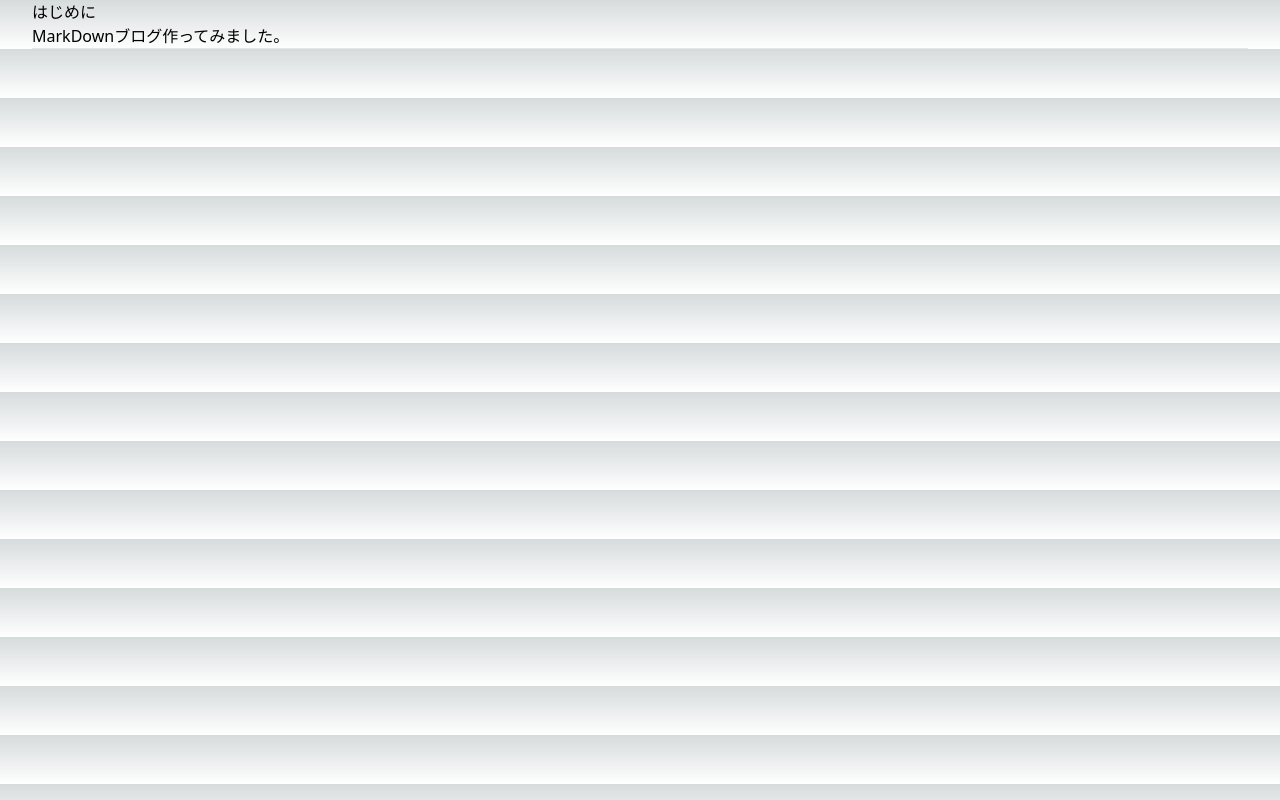
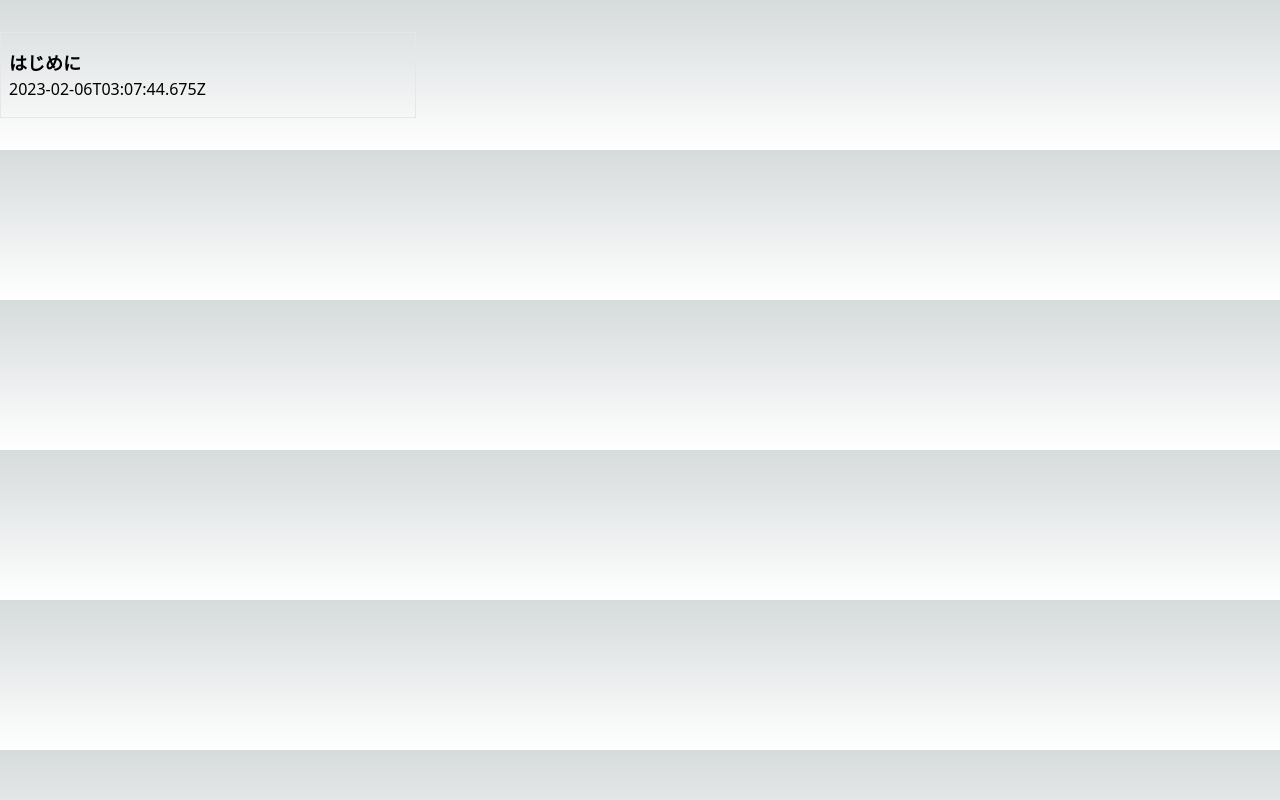
Before and after one commit to takeaki-m/blog-ts-nextjs, a Next.js app: page / in a window 1280 px wide. Built offline with nearby package versions, Linux system fonts and the light colour scheme.

Commit message:
feat(postcard): introduce PostCard to improve look and feel of Top

```diff
--- /dev/null
+++ b/components/PostCard.tsx
@@ -0,0 +1,15 @@
+import Link from 'next/link';
+
+// TODO imageが不要だから消す
+const PostCard = ({ post }) => {
+  return (
+    <Link href={`post/${post.slug}`}>
+      <div className="px-2 py-4 border rouded-lg">
+        <h1 className="font-bold text-lg">{post.frontMatter.title}</h1>
+        <span>{post.frontMatter.date}</span>
+      </div>
+    </Link>
+  );
+}
+
+export default PostCard;
--- a/pages/index.tsx
+++ b/pages/index.tsx
@@ -3,34 +3,13 @@ import { Inter } from 'next/font/google'
 import fs from 'fs'
 import path from 'path'
 import matter from 'gray-matter'
-import styles from '../styles/Home.module.css'
-import Link from 'next/link'
+import PostCard from '../components/PostCard'
+
 
 
 
 const inter = Inter({ subsets: ['latin'] })
 
-const Home = (props: {
-  posts: [
-    {
-      slug: string
-      frontMatter: { [key: string]: string}
-    }
-  ]
-}) => {
-    return (
-      <div className={styles.container}>
-        {props.posts.map(({ slug, frontMatter: { title, description }}) => (
-          // By specifying passHref, an a tag can be specified for a child element.
-          <Link key={slug} href={`blog/${slug}`} passHref>
-            <h5>{title}</h5>
-            <p>{description}</p>
-            <hr />
-          </Link>
-        ) )}
-      </div>
-    )
-}
 
 export async function getStaticProps() {
   // get files at post dir
@@ -41,10 +20,10 @@ export async function getStaticProps() {
     .map((filename) => {
       const slug = filename.replace('.md', '')
       const markdownWithMeta = fs.readFileSync(path.join('posts', filename), 'utf-8')
-      const { data: frontMatter } = matter(markdownWithMeta)
+      const { data } = matter(markdownWithMeta)
       return {
+        frontMatter: data,
         slug,
-        frontMatter
       }
     })
     .sort((a,b) => new Date(b.frontMatter.date).getTime() - new Date(a.frontMatter.date).getTime())
@@ -56,4 +35,41 @@ export async function getStaticProps() {
   }
 }
 
-export default Home
+// gap-4は並べた記事の間にスペースを空ける設定
+export default function Home({ posts }) {
+  return (
+    <div className='my-8'>
+      <div className="grid grid-cols-3 gap-4">
+        {posts.map((post) => (
+          <PostCard key={post.slug} post={post} />
+        ))}
+      </div>
+    </div>
+  )
+}
+// export default Home
+
+// NOTE 最初の実装。tailwindcssを参照するサイトの実装に変更するためこちらはコメントアウト
+//const Home = (props: {
+//  posts: [
+//    {
+//      slug: string
+//      frontMatter: { [key: string]: string}
+//    }
+//  ]
+//}) => {
+//    return (
+//      <div className={styles.container}>
+//        {props.posts.map(({ slug, frontMatter: { title, description }}) => (
+//          // By specifying passHref, an a tag can be specified for a child element.
+//          <Link key={slug} href={`blog/${slug}`} passHref>
+//            <h5>{title}</h5>
+//            <p>{description}</p>
+//            <hr />
+//          </Link>
+//        ) )}
+//      </div>
+//    )
+//}
+//
+//
```
